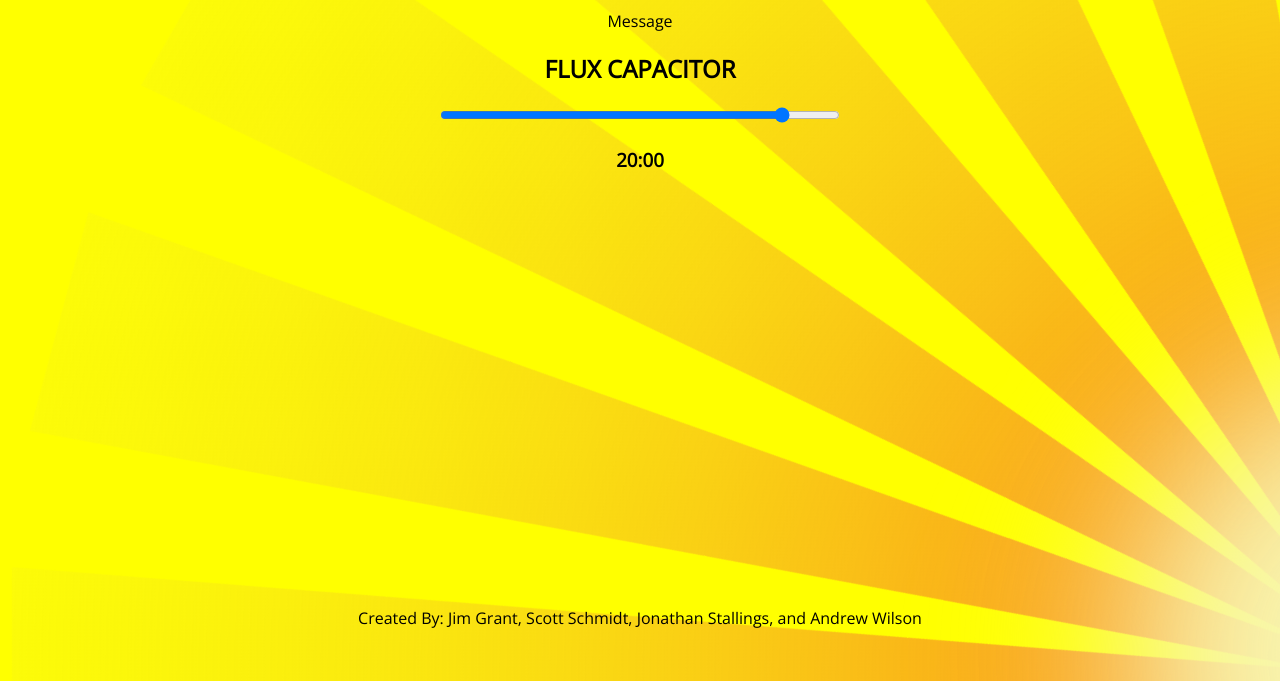
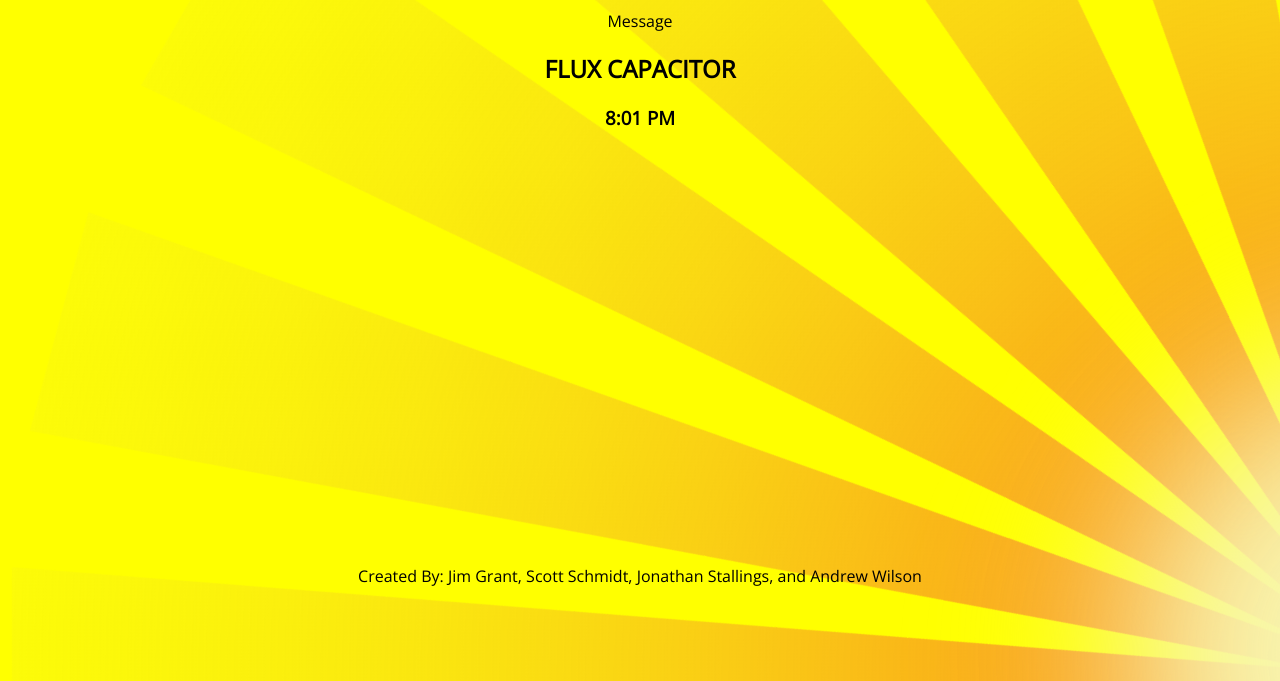
Before and after one commit to MigrantJ/rayfindr-client, a website: page client/index.html in a window 1280 px wide. Shown: the part 119-800 px from the top of the page. Drawn offline with nearby package versions, Linux system fonts and the light colour scheme.

Commit message:
version of client without turf for testing

```diff
--- a/client/index.html
+++ b/client/index.html
@@ -10,6 +10,8 @@
     <script src="http://cdnjs.cloudflare.com/ajax/libs/leaflet/0.7.3/leaflet.js"></script>
     <script src="js/leaflet-heat.js"></script>
     <script src="js/turf.js"></script>
+    <script src="js/moment.min.js"></script>
+    <script src="js/jquery-ui.min.js"></script>
 </head>
 <body>
 <div id="bg">
@@ -24,7 +26,7 @@
     </div>
     <div id="time_control">
         <h2>FLUX CAPACITOR</h2>
-        <input type="range" name="time_slider" id="time_slider" min="0" max="23">
+        <div id="slider"></div>
         <h3 id="time_display"></h3>
     </div>
     <div id="map"></div>
--- a/client/js/main.js
+++ b/client/js/main.js
@@ -5,6 +5,7 @@ var pos = {
 };
 
 function initialize() {
+    day = moment();
     initTimeSlider();
     if (navigator.geolocation) {
         navigator.geolocation.getCurrentPosition(function (position) {
@@ -22,12 +23,10 @@ function initialize() {
 }
 
 function initTimeSlider() {
-    day = new Date();
-    var hours = day.getHours();
     var slider = $('#time_slider');
 
-    slider.val(hours);
-    $('#time_display').text(hours + ':00');
+    slider.val(day.hours() * 60 + day.minutes());
+    $('#time_display').text(day.format("h:mm A"));
 
     slider.on('change', function () {
         var sliderval = $(this).val();
@@ -121,8 +120,8 @@ function ajaxCall(lat, lon, hour) {
                     ]
                 };
 
-                var merged = turf.merge(response);
-                gjson = turf.erase(gjson, merged);
+                //var merged = turf.merge(response);
+                //gjson = turf.erase(gjson, merged);
 
                 //for (var i in response["coordinates"]) {
                 //var pointArray = response["coordinates"][i];
@@ -136,6 +135,9 @@ function ajaxCall(lat, lon, hour) {
 
                 //gjson["coordinates"].push(response["coordinates"][i]);
                 //}
+
+                gjson["coordinates"].push(response["coordinates"][0]);
+
                 buildPoly(gjson);
                 showMsg('Done!');
             }, 50);
--- a/package.json
+++ b/package.json
@@ -18,6 +18,7 @@
   },
   "homepage": "https://github.com/MigrantJ/rayfindr-client",
   "dependencies": {
-    "express": "^4.13.1"
+    "express": "^4.13.1",
+    "moment": "^2.10.3"
   }
 }
```
